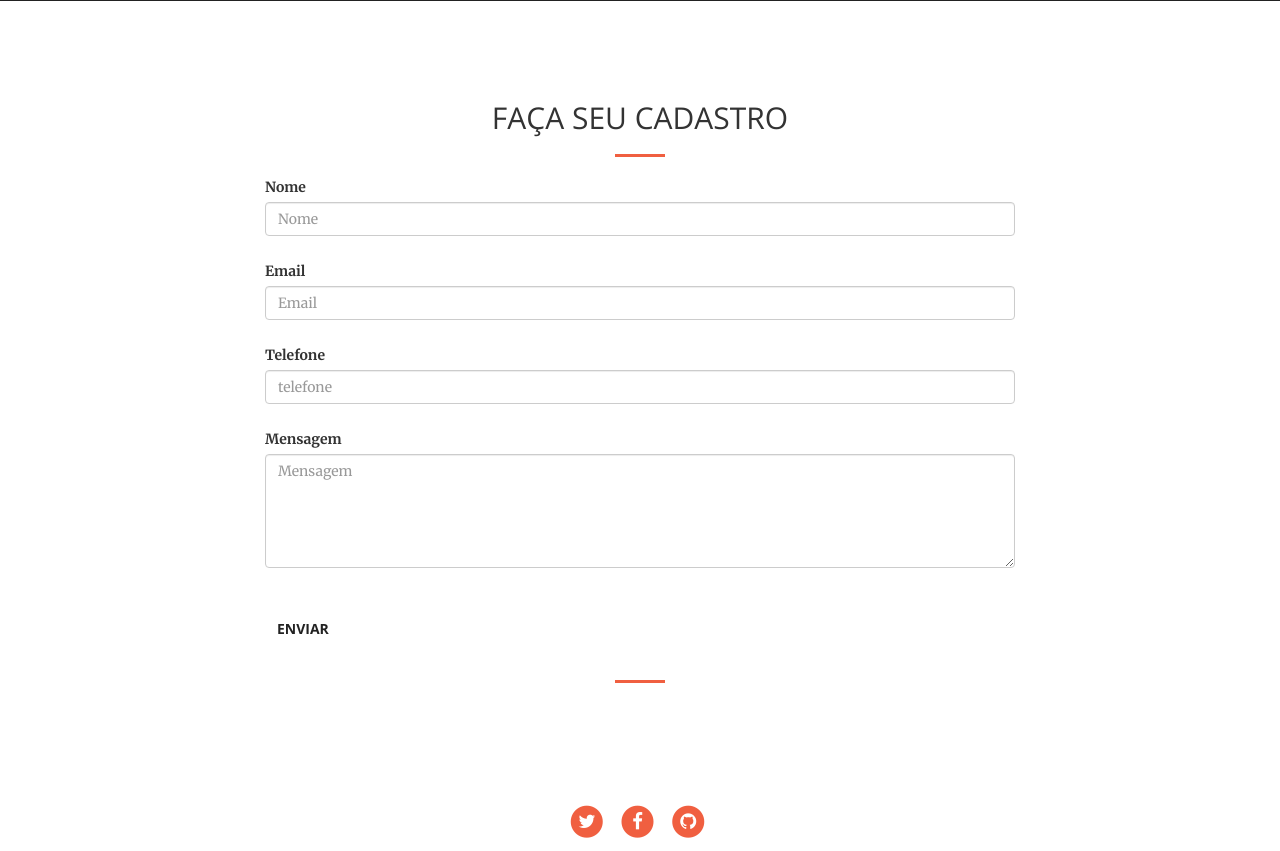
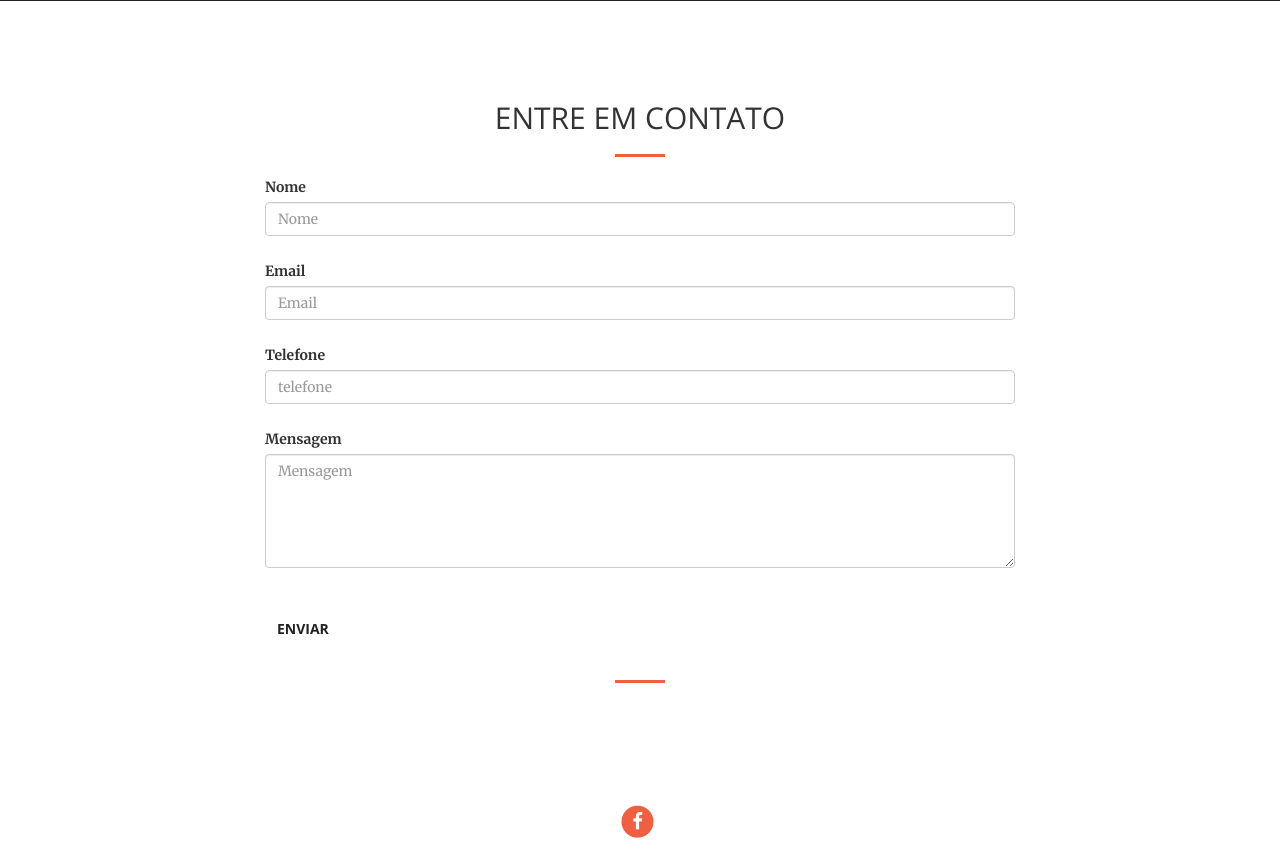
Before and after one commit to victordss42/bitcoinfork, a PHP site: page / in a window 1280 px wide. Shown: the part 1822-2673 px from the top of the page. Run offline with PHP 8.4, Linux system fonts and the light colour scheme; some libraries are stand-ins or nearby versions.

Commit message:
adicionado link pro fb e removidos os icones sem links

```diff
--- a/index.php
+++ b/index.php
@@ -130,7 +130,7 @@
             <div class="col-lg-8 col-lg-offset-2 col-md-10 col-md-offset-1">
                 <div class="row">
                 <div class="col-lg-12 text-center">
-                    <h2 class="section-heading">FAÇA SEU CADASTRO </h2>
+                    <h2 class="section-heading">ENTRE EM CONTATO</h2>
                     <hr class="primary">
                 </div>
             </div>
@@ -189,15 +189,15 @@
                 <div class="col-lg-8 col-lg-offset-2 col-md-10 col-md-offset-1">
                     <ul class="list-inline text-center">
                         <li>
-                            <a href="#">
+                            <!--a href="#">
                                 <span class="fa-stack fa-lg">
                                     <i class="fa fa-circle fa-stack-2x"></i>
                                     <i class="fa fa-twitter fa-stack-1x fa-inverse"></i>
                                 </span>
-                            </a>
+                            </a-->
                         </li>
                         <li>
-                            <a href="#">
+                            <a href="https://www.facebook.com/CriptoCash1/" target="_blank">
                                 <span class="fa-stack fa-lg">
                                     <i class="fa fa-circle fa-stack-2x"></i>
                                     <i class="fa fa-facebook fa-stack-1x fa-inverse"></i>
@@ -205,12 +205,12 @@
                             </a>
                         </li>
                         <li>
-                            <a href="#">
+                            <!---a href="#">
                                 <span class="fa-stack fa-lg">
                                     <i class="fa fa-circle fa-stack-2x"></i>
                                     <i class="fa fa-github fa-stack-1x fa-inverse"></i>
                                 </span>
-                            </a>
+                            </a-->
                         </li>
                     </ul>
                 </div>
```
